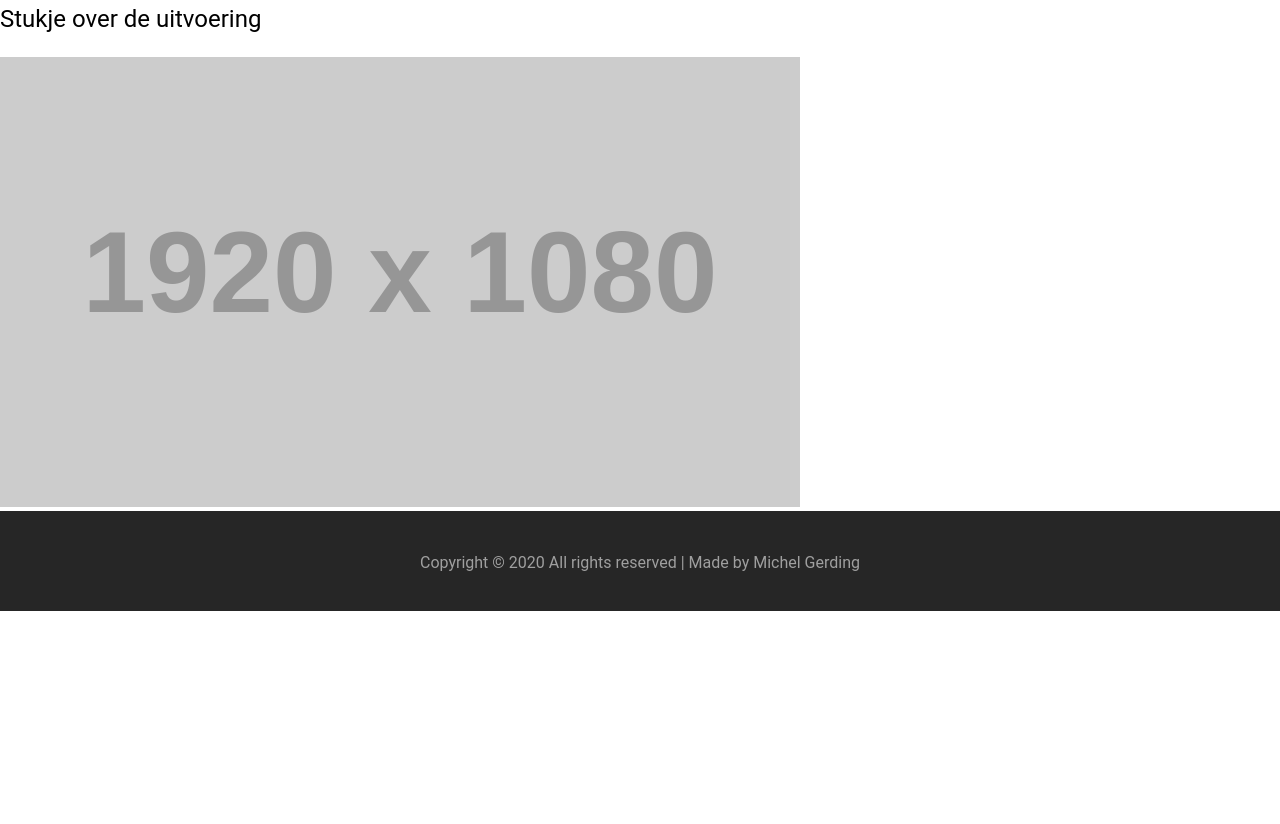
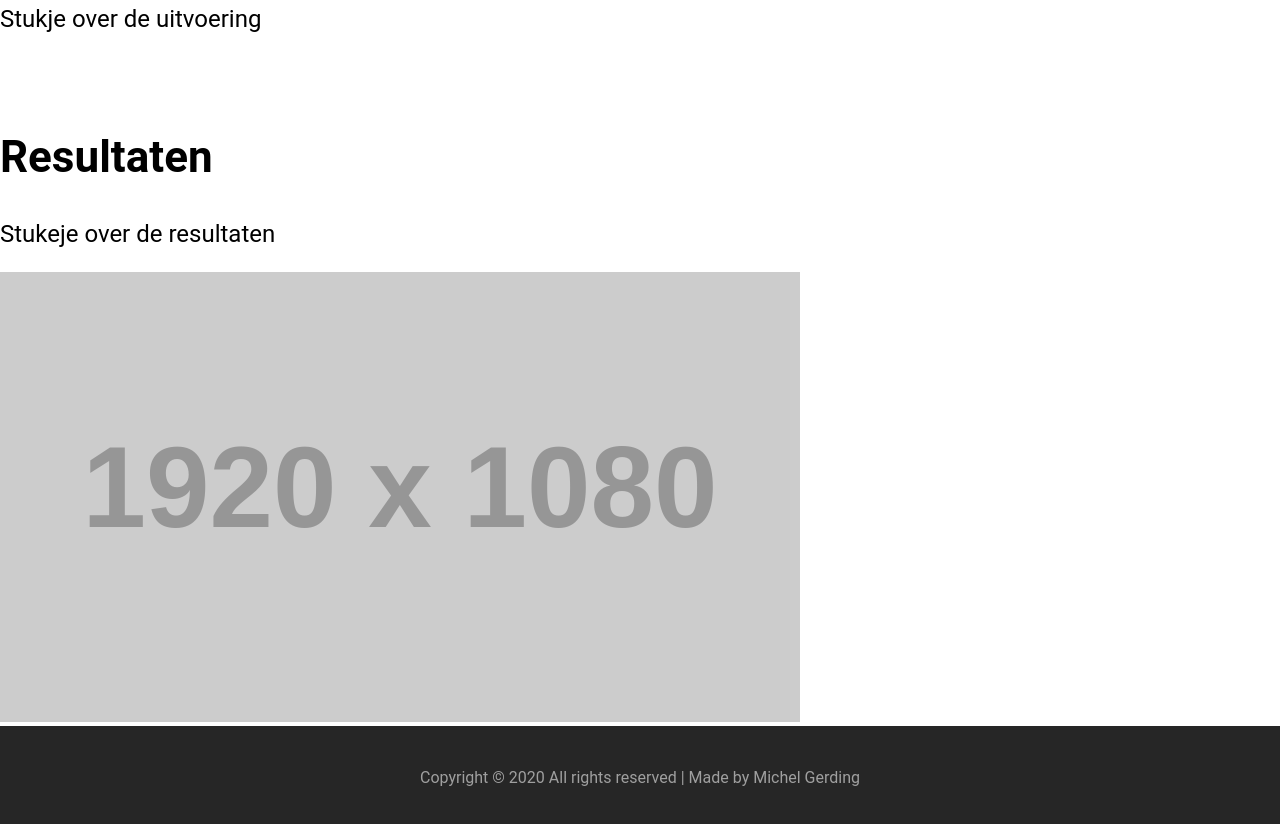
Before and after one commit to DGerding-2307/Website, a plain HTML site: page 1-1.html in a window 1280 px wide. Shown: the part 1280-2104 px from the top of the page. Before the commit the page ends 1891 px from the top, so only its background shows below. Drawn offline with Linux system fonts and the light colour scheme; placeholder pictures from the web are drawn by us.

Commit message:
Add files via upload

```diff
--- a/1-1.html
+++ b/1-1.html
@@ -107,6 +107,10 @@
         <br>
         <h2>Uitvoering</h2>
         <p>Stukje over de uitvoering</p>
+        <br>
+        <br>
+        <h2>Resultaten</h2>
+        <p>Stukeje over de resultaten</p>
         <img src="http://placehold.it/1920/1080" />
     </section>
 
```
